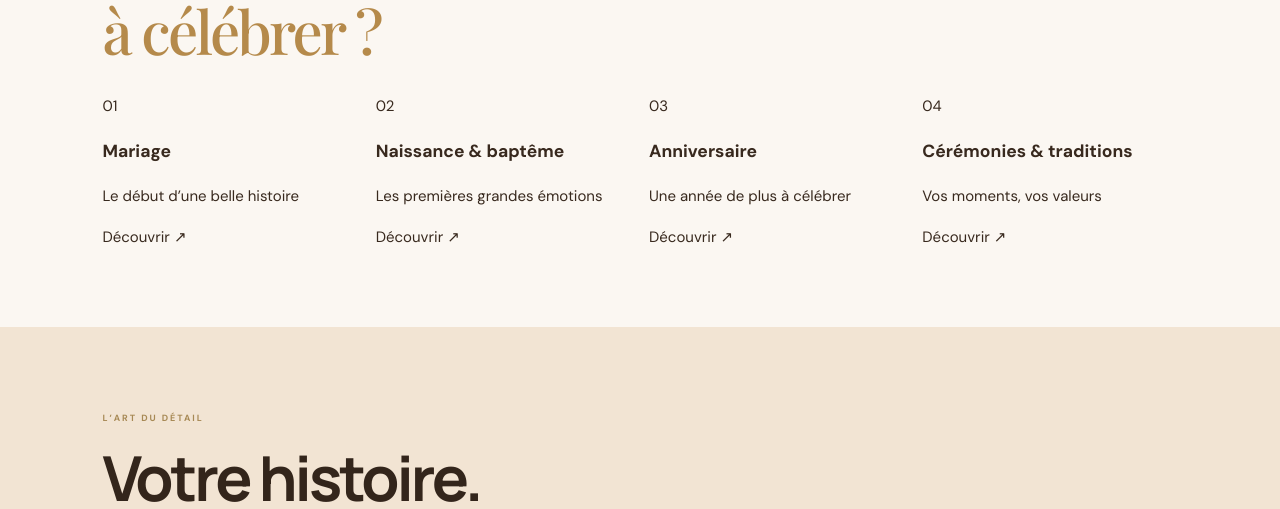
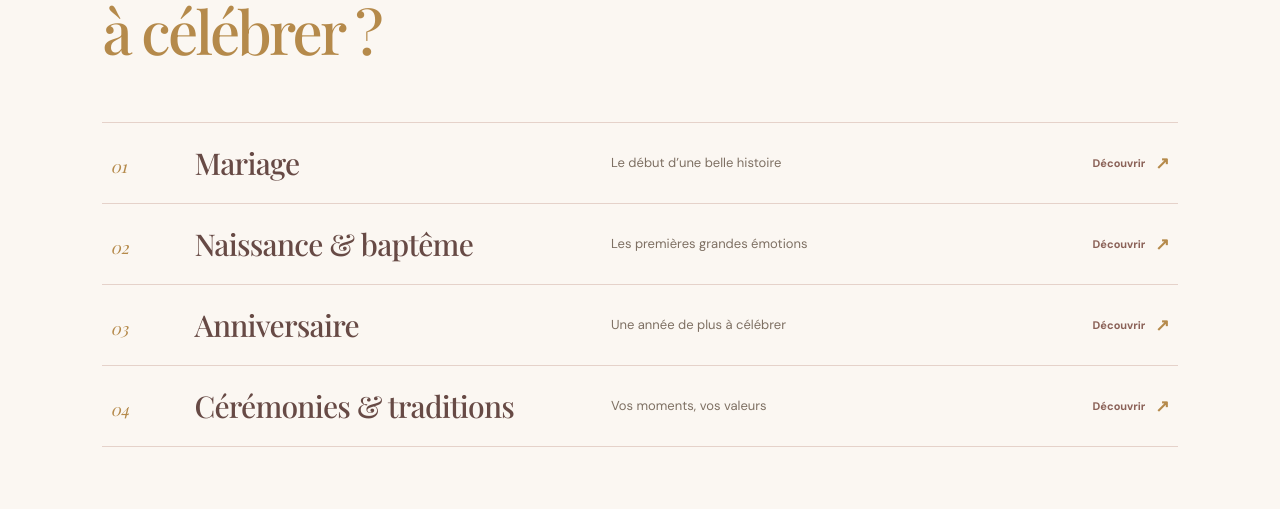
Before and after one commit to chirelhalioua/C-by-C, a Nuxt app: page / in a window 1280 px wide. Shown: the part 968-1477 px from the top of the page. Built offline with nearby package versions, Linux system fonts and the light colour scheme; a web font is replaced by a local one.

Commit message:
Style elegant editorial occasion lists without images or icons

```diff
--- a/assets/css/main.css
+++ b/assets/css/main.css
@@ -2575,3 +2575,105 @@ body, .site-shell { background: #fbf7f2 !important; }
     font-size: 10px;
   }
 }
+
+
+/* Présentation éditoriale des occasions : typographie, lignes fines, aucun bloc ni visuel */
+.occasion-editorial-list {
+  display: block !important;
+  max-width: 1120px;
+  margin: 0 auto;
+  padding-top: clamp(24px, 4vw, 48px);
+  padding-bottom: clamp(52px, 7vw, 84px);
+}
+.occasion-editorial-row {
+  display: grid;
+  grid-template-columns: 58px minmax(220px, 1.05fr) minmax(220px, 1fr) 115px;
+  align-items: center;
+  gap: clamp(16px, 3vw, 38px);
+  padding: 26px 8px;
+  border-top: 1px solid #e5d2ca;
+  background: transparent;
+  transition: padding .22s ease, color .22s ease;
+}
+.occasion-editorial-row:last-child { border-bottom: 1px solid #e5d2ca; }
+.occasion-editorial-row:hover { padding-left: 16px; padding-right: 0; }
+.occasion-editorial-number {
+  align-self: start;
+  padding-top: 7px;
+  color: #b58a4b;
+  font-family: var(--serif);
+  font-size: 17px;
+  font-style: italic;
+}
+.occasion-editorial-title .section-eyebrow {
+  display: block;
+  margin-bottom: 7px;
+  color: #a77d70;
+  font-size: 9px;
+  font-weight: 700;
+  letter-spacing: .16em;
+  line-height: 1.5;
+}
+.occasion-editorial-title h2,
+.occasion-editorial-title h3 {
+  margin: 0;
+  color: #674a45;
+  font-family: var(--serif);
+  font-size: clamp(23px, 2.6vw, 34px);
+  font-weight: 500;
+  letter-spacing: -.025em;
+  line-height: 1.2;
+}
+.occasion-editorial-description {
+  margin: 0;
+  color: #7e7063;
+  font-size: 13px;
+  line-height: 1.8;
+}
+.occasion-editorial-action {
+  display: inline-flex;
+  justify-content: flex-end;
+  align-items: center;
+  gap: 10px;
+  color: #8b6258;
+  font-size: 11px;
+  font-weight: 700;
+  white-space: nowrap;
+}
+.occasion-editorial-action span {
+  color: #b58a4b;
+  font-size: 17px;
+  transition: transform .2s ease;
+}
+.occasion-editorial-row:hover .occasion-editorial-action span { transform: translate(3px, -3px); }
+.occasion-editorial-list-home {
+  max-width: none;
+  padding-top: 28px;
+  padding-bottom: 12px;
+}
+.occasion-editorial-list-home .occasion-editorial-row {
+  grid-template-columns: 46px minmax(180px, .9fr) minmax(180px, 1fr) 100px;
+  padding-top: 22px;
+  padding-bottom: 22px;
+}
+.occasion-editorial-list-home .occasion-editorial-title h3 { font-size: clamp(21px, 2.4vw, 30px); }
+@media (max-width: 760px) {
+  .occasion-editorial-list { padding: 20px 22px 52px; }
+  .occasion-editorial-row,
+  .occasion-editorial-list-home .occasion-editorial-row {
+    grid-template-columns: 34px minmax(0, 1fr) auto;
+    gap: 10px 14px;
+    padding: 21px 0;
+  }
+  .occasion-editorial-number { grid-row: 1 / span 2; font-size: 15px; }
+  .occasion-editorial-title { grid-column: 2; }
+  .occasion-editorial-title .section-eyebrow { font-size: 8px; }
+  .occasion-editorial-title h2,
+  .occasion-editorial-list-home .occasion-editorial-title h3 { font-size: clamp(20px, 5vw, 26px); }
+  .occasion-editorial-description { grid-column: 2 / 4; font-size: 12px; line-height: 1.7; }
+  .occasion-editorial-action { grid-column: 3; grid-row: 1; font-size: 10px; gap: 5px; }
+  .occasion-editorial-row:hover { padding-left: 4px; }
+}
+@media (prefers-reduced-motion: reduce) {
+  .occasion-editorial-row, .occasion-editorial-action span { transition: none; }
+}
```
